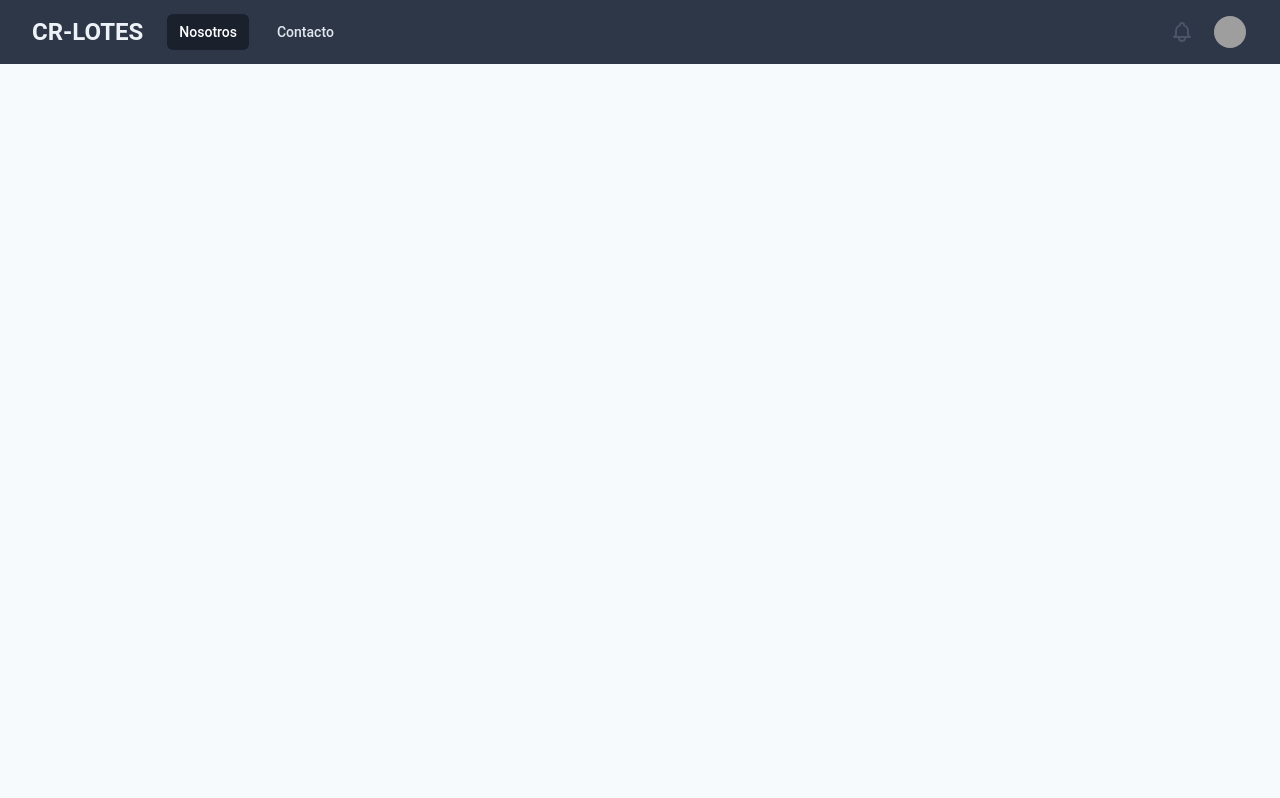
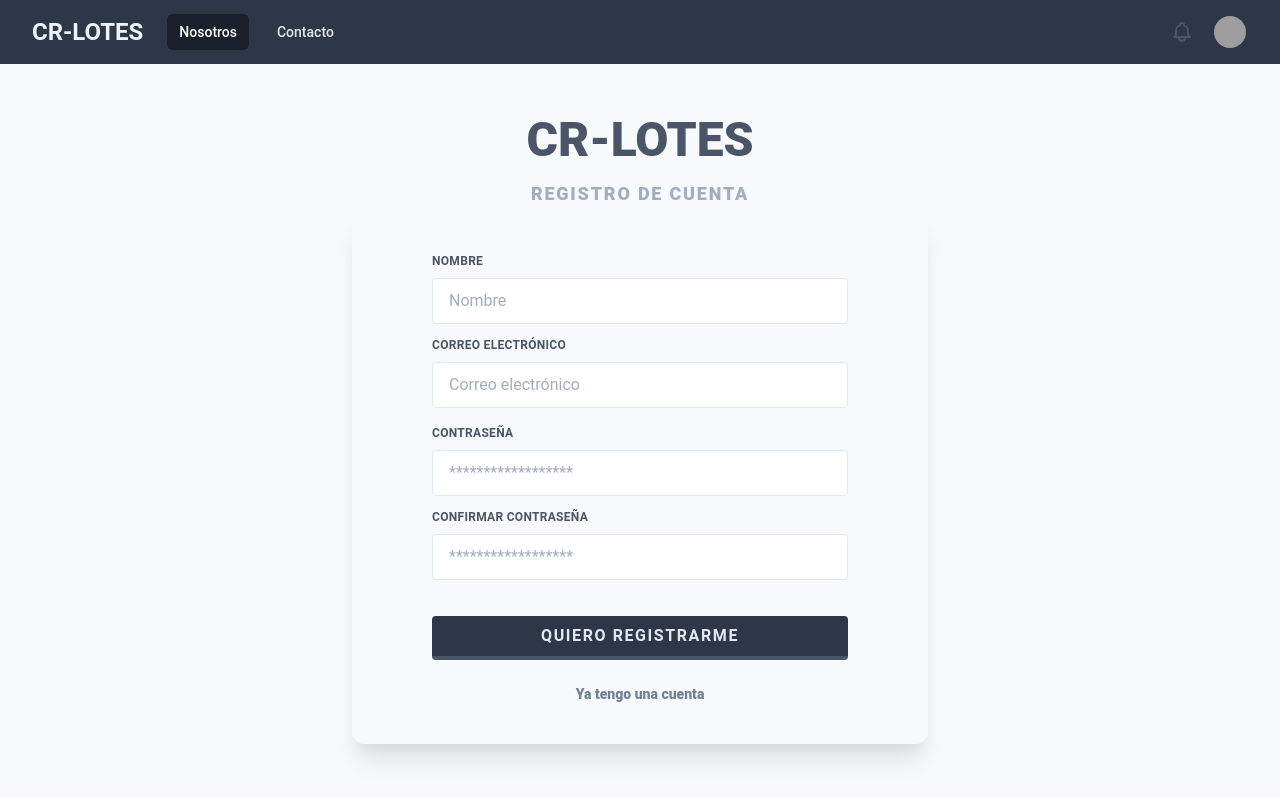
Before and after one commit to Djarrieta/cr-lotes, a Vue app: page /registro in a window 1280 px wide. Built offline with nearby package versions, Linux system fonts and the light colour scheme; no server answers; grey boxes are pictures that could not be loaded.

Commit message:
Login y registro

```diff
--- a/src/components/Header.vue
+++ b/src/components/Header.vue
@@ -64,12 +64,12 @@
                         class="origin-top-right absolute right-t1 -mt-4 w-48 rounded-md shadow-lg">
                         <div class="py-1 rounded-md bg-white shadow-xs" role="menu" aria-orientation="vertical" aria-labelledby="user-menu">
                             <router-link
-                                to="/signin"
+                                :to="{ name: 'Login' }"
                                 v-if="!currentUser"
                                 class="profileMenuElement">
                                 Ingresar</router-link>
                             <router-link
-                                to="/signup"
+                                :to="{ name: 'SignUp' }"
                                 v-if="!currentUser"
                                 class="profileMenuElement">
                                 Registrarse</router-link>
--- a/src/router/index.js
+++ b/src/router/index.js
@@ -5,6 +5,7 @@ import Home from '@/views/Home.vue'
 import Login from '@/views/Login.vue'
 import Publicar from '@/views/Publicar.vue'
 import PerfilPropiedad from '@/views/PerfilPropiedad.vue'
+import Registro from '@/views/Registro.vue'
 import Swal from 'sweetalert2'
 
 Vue.use(VueRouter)
@@ -27,6 +28,11 @@ const routes = [
     meta:{
       autentificado:true
     }
+  },
+  {
+    path: "/registro",
+    name: "SignUp",
+    component: Registro,
   },
   {
     path: '/publicar/:id',
--- a/src/views/Login.vue
+++ b/src/views/Login.vue
@@ -1,62 +1,66 @@
 <template>
 
-  <div class="flex items-center justify-center sm:px-6 lg:px-8">
+  <div class="flex items-center justify-center sm:px-6 lg:px-8 mt-10">
     <div class="max-w-2xl caja-sombreada">
       <div class="flex flex-col w-full">
-        <h1 class="w-auto text-5xl font-extrabold text-blue-900 text-center uppercase tracking-widest">
+        <h1 class="w-auto text-5xl font-extrabold text-gray-700 text-center uppercase">
           CR-Lotes
         </h1>
-        <h2 class="text-center text-xl leading-9 text-gray-400 uppercase tracking-widest">
+        <h2 class="text-center text-lg leading-9 text-gray-500 uppercase tracking-widest font-extrabold">
           Ingresar a tu cuenta
         </h2>
 
       </div>
-      <form @submit.prevent class="mt-8">
+      <form @submit.prevent class="w-full max-w-xl text-left bg-gray-100 md:shadow-xl rounded-xl md:px-20 pt-10 pb-10 mb-4">
+
         <!-- Inputs -->
         <div class="rounded-md shadow-sm">
-          <div>
-            <label class="label" for="email">Correo electrónico</label>
-            <input v-model="email" aria-label="Email address" name="email" id="email" type="email" class="inputForm" placeholder="Correo electrónico">
+          <div class="w-full mb-6 md:mb-0">
+            <label for="email" class="block uppercase tracking-wide text-gray-700 text-xs font-bold mb-2">
+              Correo electrónico
+            </label>
+            <!-- <input v-model="email" aria-label="Email address" name="email" id="email" type="email" class="inputForm" placeholder="Correo electrónico"> -->
+            <input
+              class="appearance-none block w-full bg-white text-gray-700 border rounded py-3 px-4 mb-3 leading-tight"
+              id="email"
+              type="text"
+              placeholder="Correo electrónico"
+              v-model="email"
+              aria-label="Email address"
+            />
           </div>
-          <div class="mt-5">
-            <label class="label" for="password">Contraseña</label>
-            <input v-model="password" aria-label="Password" name="password" id="password" type="password" class="inputForm" placeholder="Contraseña">
+
+          <div class="w-full mb-6 md:mb-0 mt-5">
+            <label for="password" class="block uppercase tracking-wide text-gray-700 text-xs font-bold mb-2">Contraseña</label>
+            <input v-model="password" aria-label="Password" name="password" id="password" type="password" class="appearance-none block w-full bg-white text-gray-700 border rounded py-3 px-4 mb-3 leading-tight" placeholder="Contraseña">
           </div>
         </div>
 
         <!-- Problems -->
-        <p v-if="problems" class="group relative w-full flex justify-center bg-red-100 w-full text-red-600 font-bold text-lg my-5 p-4 rounded-sm">
-          <span class="absolute flex-auto left-0 inset-y-0 flex items-center pl-3">
-            <svg class="h-5 w-5 text-red-600 group-hover:text-red-600 transition ease-in-out duration-150" xmlns="http://www.w3.org/2000/svg" viewBox="0 0 20 20" fill="currentColor">
-              <path fill-rule="evenodd" d="M10 18a8 8 0 100-16 8 8 0 000 16zM8.707 7.293a1 1 0 00-1.414 1.414L8.586 10l-1.293 1.293a1 1 0 101.414 1.414L10 11.414l1.293 1.293a1 1 0 001.414-1.414L11.414 10l1.293-1.293a1 1 0 00-1.414-1.414L10 8.586 8.707 7.293z" clip-rule="evenodd" />
-            </svg>
-          </span>
-          <span class="flex-auto ml-6">{{ problems }}</span>
+        <p v-if="problems" class="group relative w-full flex justify-center bg-red-100 text-red-600 font-bold text-lg my-5 p-4 rounded-sm">
+          <span class="flex-auto ml-6 text-red-800">{{ problems }}</span>
         </p>
 
         <!-- SignIn button -->
-        <div class="mt-6">
-          <button @click="signIn" class="boton-indigo relative w-full flex justify-center">
+        <div class="flex flex-col mt-8">
+          <button @click="signIn" class="bg-gray-800 hover:bg-gray-900 text-gray-300 hover:text-gray-100 font-bold py-2 px-4 border-b-4 border-gray-700 hover:border-gray-500 rounded uppercase tracking-widest">
             <!-- py-4 px-4 border border-transparent text-lg leading-5 font-medium rounded-md -->
-            <span class="absolute left-0 inset-y-0 flex items-center pl-3">
-              <svg class="h-5 w-5 text-indigo-500 group-hover:text-indigo-400 transition ease-in-out duration-150" fill="currentColor" viewBox="0 0 20 20">
-                <path fill-rule="evenodd" d="M5 9V7a5 5 0 0110 0v2a2 2 0 012 2v5a2 2 0 01-2 2H5a2 2 0 01-2-2v-5a2 2 0 012-2zm8-2v2H7V7a3 3 0 016 0z" clip-rule="evenodd" />
-              </svg>
-            </span>
             Ingresar
           </button>
         </div>
 
-        <div class="mt-6 flex items-center justify-between">
-          <div class="text-lg leading-5 w-full flex justify-around">
-            <a @click="resetPass" class="cursor-pointer font-medium text-indigo-600 hover:text-indigo-500 focus:outline-none focus:underline transition ease-in-out duration-150 text-center">
-              ¿Olvidaste tu contraseña?
-            </a>
-            <router-link :to="{ name: 'SignUp' }" class="font-medium text-indigo-600 hover:text-indigo-500 focus:outline-none focus:underline transition ease-in-out duration-150 text-center">
-              Crear una cuenta
-            </router-link>
+          <div class="mt-6 text-lg leading-5 w-full md:flex justify-around text-center">
+            <div class="mb-5 md:mb-0">
+              <a @click="resetPass" class="cursor-pointer font-medium text-indigo-600 hover:text-indigo-500 hover:underline focus:outline-none focus:underline transition ease-in-out duration-150 text-center text-sm mb-10 md:mb-0 md:mr-5">
+                ¿Olvidaste tu contraseña?
+              </a>
+            </div>
+            <div class="mt-5 md:mt-0">
+              <router-link :to="{ name: 'SignUp' }" class="text-gray-600 hover:text-gray-500 hover:underline focus:outline-none focus:underline transition ease-in-out duration-150 text-center text-sm font-extrabold">
+                Crear una cuenta
+              </router-link>
+            </div>
           </div>
-        </div>
       </form>
     </div>
   </div>
@@ -99,15 +103,43 @@ export default {
           switch(e.code){
             case "auth/invalid-email":
               this.problems="Correo electrónico inválido."
+              Swal.fire({
+                    position: 'top-end',
+                    icon: 'warning',
+                    title: 'Correo electrónico inválido.',
+                    showConfirmButton: false,
+                    timer: 1500
+                });
               break;
             case "auth/user-not-found":
               this.problems="El correo ingresado no existe."
+              Swal.fire({
+                    position: 'top-end',
+                    icon: 'warning',
+                    title: 'El correo ingresado no existe.',
+                    showConfirmButton: false,
+                    timer: 1500
+                });
               break;
             case "auth/wrong-password":
               this.problems="Contraseña incorrecta."
+              Swal.fire({
+                    position: 'top-end',
+                    icon: 'warning',
+                    title: 'Contraseña incorrecta.',
+                    showConfirmButton: false,
+                    timer: 1500
+                });
               break;
             default:
               this.problems="Hubo un problema, vuelve a intentarlo."
+              Swal.fire({
+                    position: 'top-end',
+                    icon: 'warning',
+                    title: 'Hubo un problema, vuelve a intentarlo.',
+                    showConfirmButton: false,
+                    timer: 1500
+                });
           }
         })
       },
--- /dev/null
+++ b/src/views/Registro.vue
@@ -0,0 +1,229 @@
+<template>
+  <div class="flex items-center justify-center sm:px-6 lg:px-8 mt-10">
+      <div class="max-w-2xl caja-sombreada">
+        <div class="flex flex-col w-full">
+            <h1 class="w-auto text-5xl font-extrabold text-gray-700 text-center uppercase">
+            CR-Lotes
+            </h1>
+            <h2 class="text-center text-lg leading-9 text-gray-500 uppercase tracking-widest font-extrabold">
+            Registro de cuenta
+            </h2>
+
+        </div>
+        <form
+        @submit.prevent="registro"
+        class="w-full max-w-xl text-left bg-gray-100 md:shadow-xl rounded-xl px-5 md:px-20 pt-10 pb-10 mb-4"
+        >
+            <!-- Nombre -->
+            <div class="form-group w-full">
+            <label
+                class="block uppercase tracking-wide text-gray-700 text-xs font-bold mb-2"
+                for="nombre"
+            >Nombre</label>
+            <input
+                class="appearance-none block w-full bg-white text-gray-700 border rounded py-3 px-4 mb-3 leading-tight"
+                id="nombre"
+                type="text"
+                placeholder="Nombre"
+                v-model="nombre"
+            />
+            </div>
+
+        <!-- email -->
+        <div class="mb-4">
+            <label
+                class="block uppercase tracking-wide text-gray-700 text-xs font-bold mb-2"
+                for="email"
+            >Correo electrónico</label>
+            <input
+            class="appearance-none block w-full bg-white text-gray-700 border rounded py-3 px-4 mb-3 leading-tight"
+            id="email"
+            type="text"
+            placeholder="Correo electrónico"
+            v-model="email"
+            />
+        </div>
+
+        <!-- contraseña -->
+        <div class="flex flex-wrap -mx-3 mb-6">
+            <div class="w-full px-3 mb-6 md:mb-0">
+            <label
+                class="block uppercase tracking-wide text-gray-700 text-xs font-bold mb-2"
+                for="contrasena"
+            >Contraseña</label>
+            <input
+                class="appearance-none block w-full bg-white text-gray-700 border rounded py-3 px-4 mb-3 leading-tight"
+                id="contrasena"
+                type="password"
+                placeholder="******************"
+                v-model="contrasena"
+            />
+            </div>
+
+            <!-- confirmación contraseña -->
+            <div class="w-full px-3 mb-6 md:mb-0">
+            <label
+                class="block uppercase tracking-wide text-gray-700 text-xs font-bold mb-2"
+                for="confirmar_contrasena"
+            >Confirmar contraseña</label>
+            <input
+                class="appearance-none block w-full bg-white text-gray-700 border rounded py-3 px-4 mb-3 leading-tight"
+                id="confirmacion_contrasena"
+                type="password"
+                placeholder="******************"
+                v-model="confirmacion_contrasena"
+            />
+            </div>
+        </div>
+        <!-- Problems -->
+        <p v-if="problems" class="group relative w-full flex justify-center bg-red-100 text-red-600 font-bold text-lg my-5 px-2 py-4 rounded-sm">
+          <span class="flex-auto ml-6 text-red-800">{{ problems }}</span>
+        </p>
+
+        <div>
+            <button
+            type="submit"
+            class="w-full bg-gray-800 hover:bg-gray-900 text-gray-300 hover:text-gray-100 font-bold py-2 px-4 border-b-4 border-gray-700 hover:border-gray-500 rounded uppercase tracking-widest"
+            >Quiero registrarme</button>
+        </div>
+
+            <div class="mt-6 flex items-center justify-between ">
+                <div class="text-lg leading-5 w-full flex justify-around">
+                    <router-link :to="{ name: 'Login' }" class="text-gray-600 hover:text-gray-500 hover:underline focus:outline-none focus:underline transition ease-in-out duration-150 text-center text-sm font-extrabold">
+                        Ya tengo una cuenta
+                    </router-link>
+                </div>
+            </div>
+        </form>
+    </div>
+  </div>
+</template>
+
+<script>
+import { db } from "@/main";
+import "firebase/auth";
+import firebase from "firebase"
+import Swal from "sweetalert2"
+
+export default {
+  name: "Registro",
+  data() {
+    return {
+      errors: [],
+      email: "",
+      contrasena: "",
+      confirmacion_contrasena: "",
+      nombre: "",
+      submitStatus: null,
+      problems: ''
+    };
+  },
+
+  created: function () {
+    var user = firebase.auth().currentUser;
+    if (user != null) {
+      this.$router.replace("/");
+    }
+  },
+
+  methods: {
+    registro() {
+      let self = this;
+        if(this.contrasena != this.confirmacion_contrasena) {
+            this.problems = "La contraseñas no coinciden"
+            Swal.fire({
+                    position: 'top-end',
+                    icon: 'warning',
+                    title: 'La contraseñas no coinciden',
+                    showConfirmButton: false,
+                    timer: 1500
+                });
+        } else {
+            this.problems = "";
+        }
+        if(this.problems === '') {
+            firebase.auth()
+            .createUserWithEmailAndPassword(self.email, self.contrasena)
+            .then( (data) => {
+                let uid = data.user.uid;
+                const user = firebase.auth().currentUser;
+                db.collection("users").doc(uid).set({
+                    uid: uid
+                });
+                return user.updateProfile({
+                    displayName: self.nombre
+                })
+            })
+            .then(() => this.$router.replace("/"))
+            .catch( (e) => {
+                console.log(e.code)
+
+                switch(e.code){
+                case "auth/invalid-email":
+                this.problems="Correo electrónico inválido."
+                Swal.fire({
+                    position: 'top-end',
+                    icon: 'warning',
+                    title: 'Correo electrónico inválido',
+                    showConfirmButton: false,
+                    timer: 1500
+                });
+                break;
+                case "auth/user-not-found":
+                this.problems="El correo ingresado no existe."
+                Swal.fire({
+                    position: 'top-end',
+                    icon: 'warning',
+                    title: 'El correo ingresado no existe',
+                    showConfirmButton: false,
+                    timer: 1500
+                });
+                break;
+                case "auth/email-already-in-use":
+                this.problems="El correo ingresado ya está en uso."
+                Swal.fire({
+                    position: 'top-end',
+                    icon: 'warning',
+                    title: 'El correo ingresado ya está en uso',
+                    showConfirmButton: false,
+                    timer: 1500
+                });
+                break;
+                case "auth/weak-password":
+                this.problems="Contraseña débil."
+                Swal.fire({
+                    position: 'top-end',
+                    icon: 'warning',
+                    title: 'Contraseña débil',
+                    showConfirmButton: false,
+                    timer: 1500
+                });
+                break;
+                case "distinta-password":
+                this.problems="La contraseña debe ser igual que su confirmación"
+                Swal.fire({
+                    position: 'top-end',
+                    icon: 'warning',
+                    title: 'La contraseña debe ser igual que su confirmación',
+                    showConfirmButton: false,
+                    timer: 1500
+                });
+                break;
+                default:
+                this.problems="Hubo un problema, vuelve a intentarlo."
+                Swal.fire({
+                    position: 'top-end',
+                    icon: 'warning',
+                    title: 'Hubo un problema, vuelve a intentarlo.',
+                    showConfirmButton: false,
+                    timer: 1500
+                });
+            }
+            });
+        }
+    },
+  }
+};
+</script>
+
+<style></style>
```
